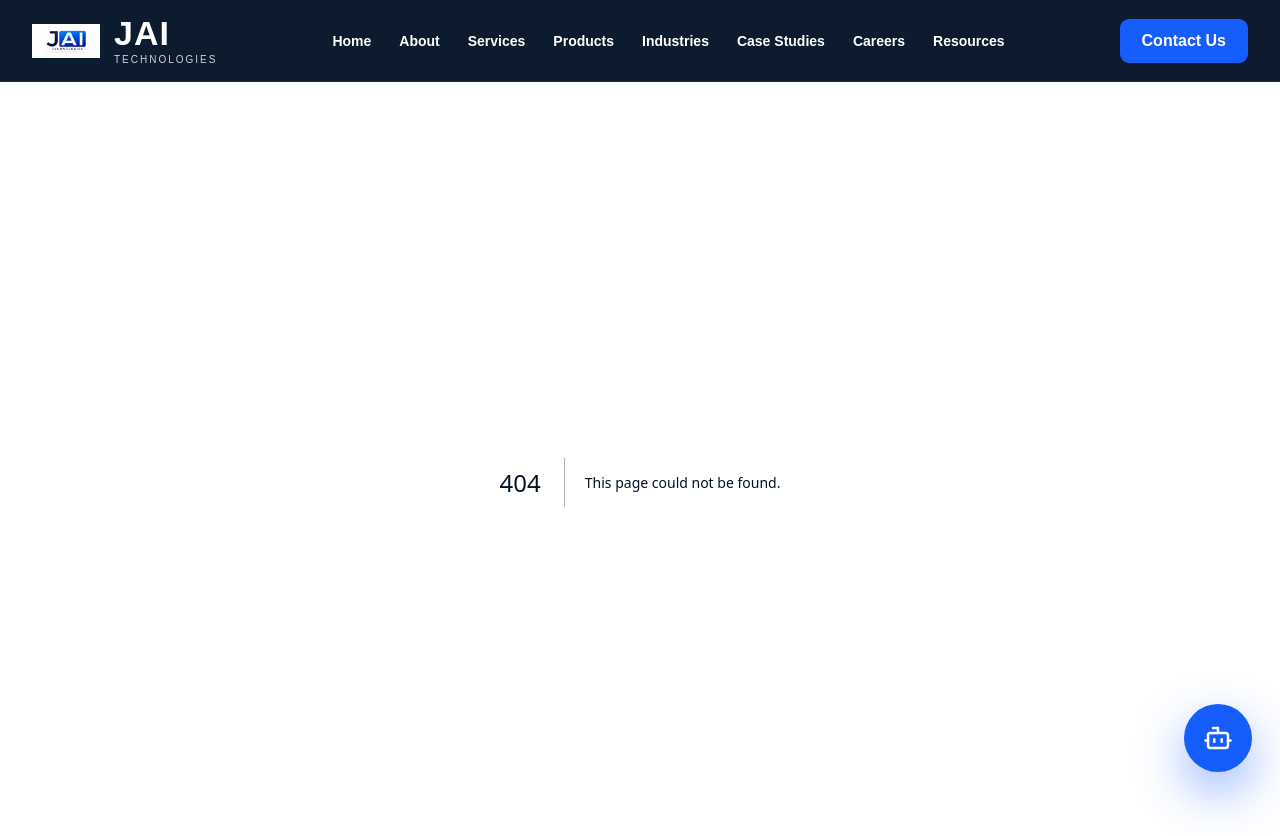
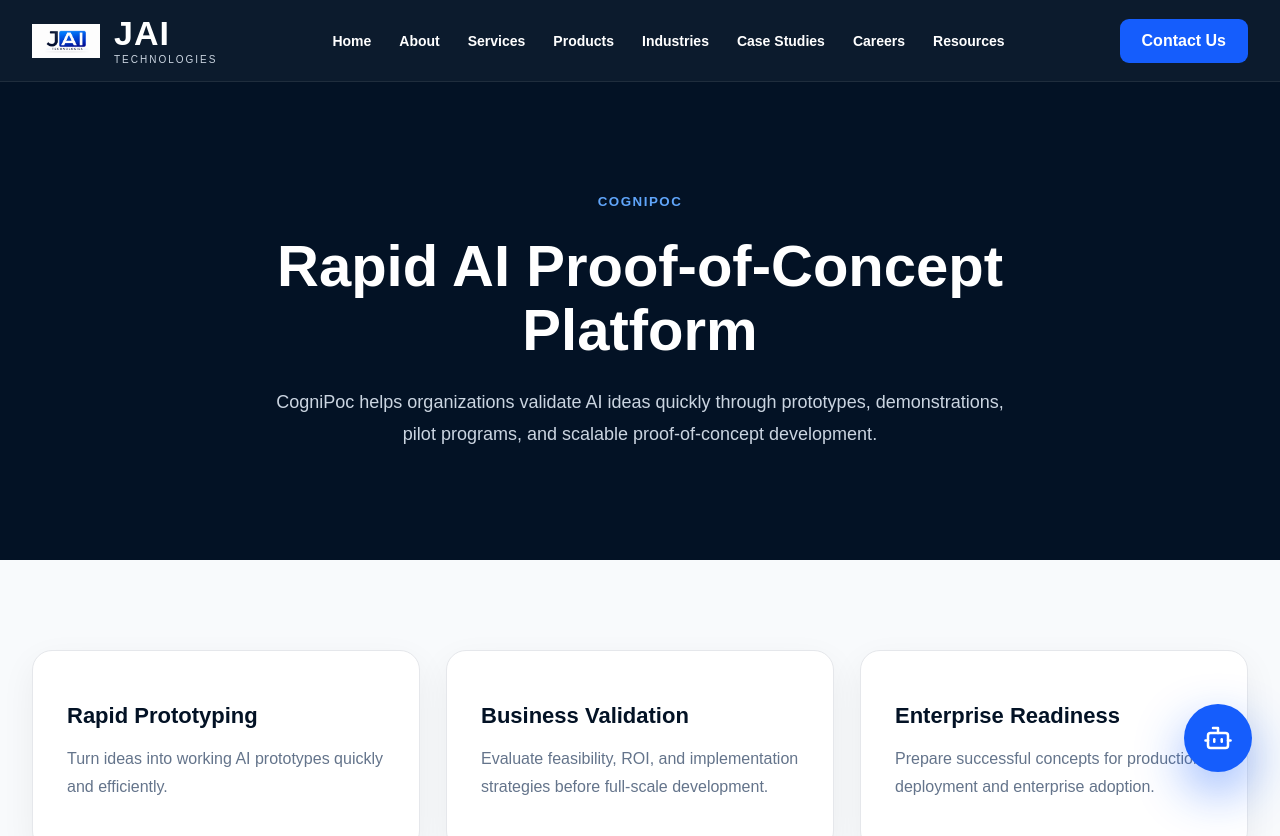
Before and after one commit to Muniganti005/jai-technologies, a Next.js app: page /products/cognipoc in a window 1280 px wide. Before the commit this address had no page. Shown: the top 836 px of the page. Built offline with nearby package versions, Linux system fonts and the light colour scheme.

Commit message:
FIRST-FIX: add product detail pages

```diff
--- /dev/null
+++ b/app/products/cognipoc/page.tsx
@@ -0,0 +1,43 @@
+export default function CogniPocPage() {
+  return (
+    <main>
+      <section className="about-hero">
+        <div className="jai-container">
+          <small>COGNIPOC</small>
+          <h1>Rapid AI Proof-of-Concept Platform</h1>
+          <p>
+            CogniPoc helps organizations validate AI ideas quickly through
+            prototypes, demonstrations, pilot programs, and scalable proof-of-concept development.
+          </p>
+        </div>
+      </section>
+
+      <section className="home-section">
+        <div className="jai-container">
+          <div className="cards-grid">
+            <div className="clean-card">
+              <h3>Rapid Prototyping</h3>
+              <p>
+                Turn ideas into working AI prototypes quickly and efficiently.
+              </p>
+            </div>
+
+            <div className="clean-card">
+              <h3>Business Validation</h3>
+              <p>
+                Evaluate feasibility, ROI, and implementation strategies before full-scale development.
+              </p>
+            </div>
+
+            <div className="clean-card">
+              <h3>Enterprise Readiness</h3>
+              <p>
+                Prepare successful concepts for production deployment and enterprise adoption.
+              </p>
+            </div>
+          </div>
+        </div>
+      </section>
+    </main>
+  );
+}
```
Also changed, not shown: app/products/cogniquotes/page.tsx (added, +43 -0 lines), app/products/cognistar/page.tsx (added, +37 -0 lines), app/products/cognitip/page.tsx (added, +37 -0 lines).
